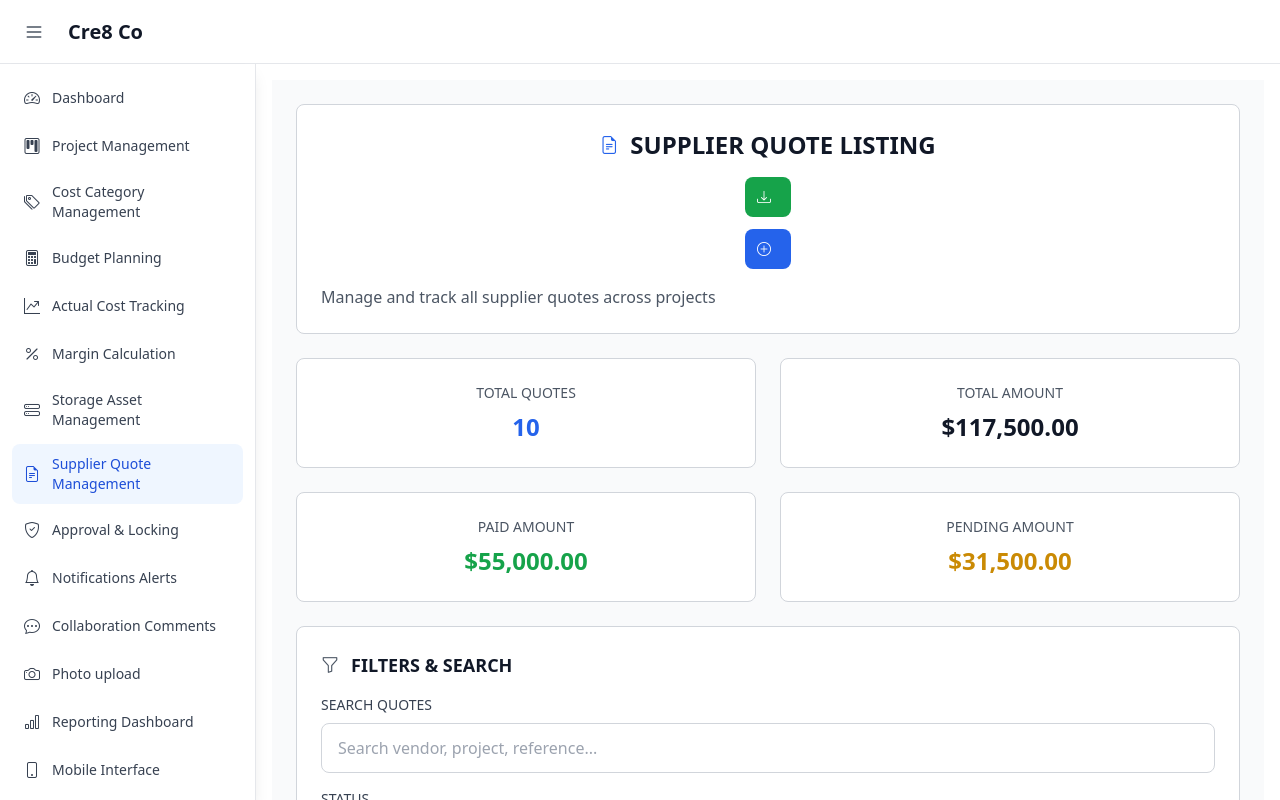
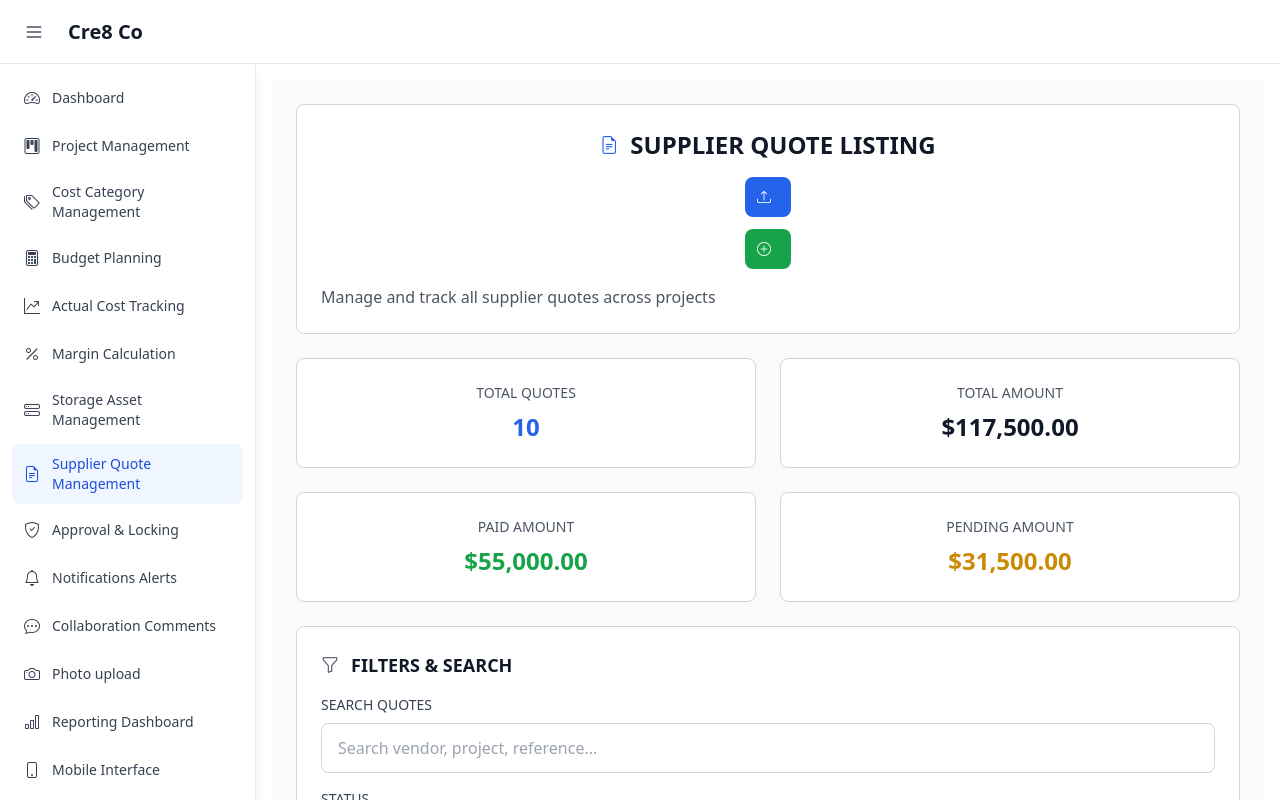
Before and after one commit to efcoders1/creo_frontend, a React (Vite) app: page /supplier-quote-listing in a window 1280 px wide. Built offline with nearby package versions, Linux system fonts and the light colour scheme.

Commit message:
update changes

```diff
--- a/src/pages/SupplierQuoteListing.jsx
+++ b/src/pages/SupplierQuoteListing.jsx
@@ -572,18 +572,18 @@ Attachments: ${quote.attachments.join(', ')}`);
                         <div className="flex flex-col sm:flex-row gap-2 sm:gap-3">
 
                             <Button
-                                color="success"
+                                color="primary"
                                 size="md"
                                 className="flex items-center gap-2"
                                 onClick={handleExportQuotes}
                             >
-                                <i className="bi bi-download mr-2"></i>
+                                <i className="bi bi-upload mr-2"></i>
                                 <span className="hidden sm:inline">Export Quotes</span>
                                 <span className="sm:hidden">Export</span>
                             </Button>
 
                             <Button
-                                color="primary"
+                                color="success"
                                 size="md"
                                 className="flex items-center gap-2"
                                 onClick={handleCreateNew}
```
